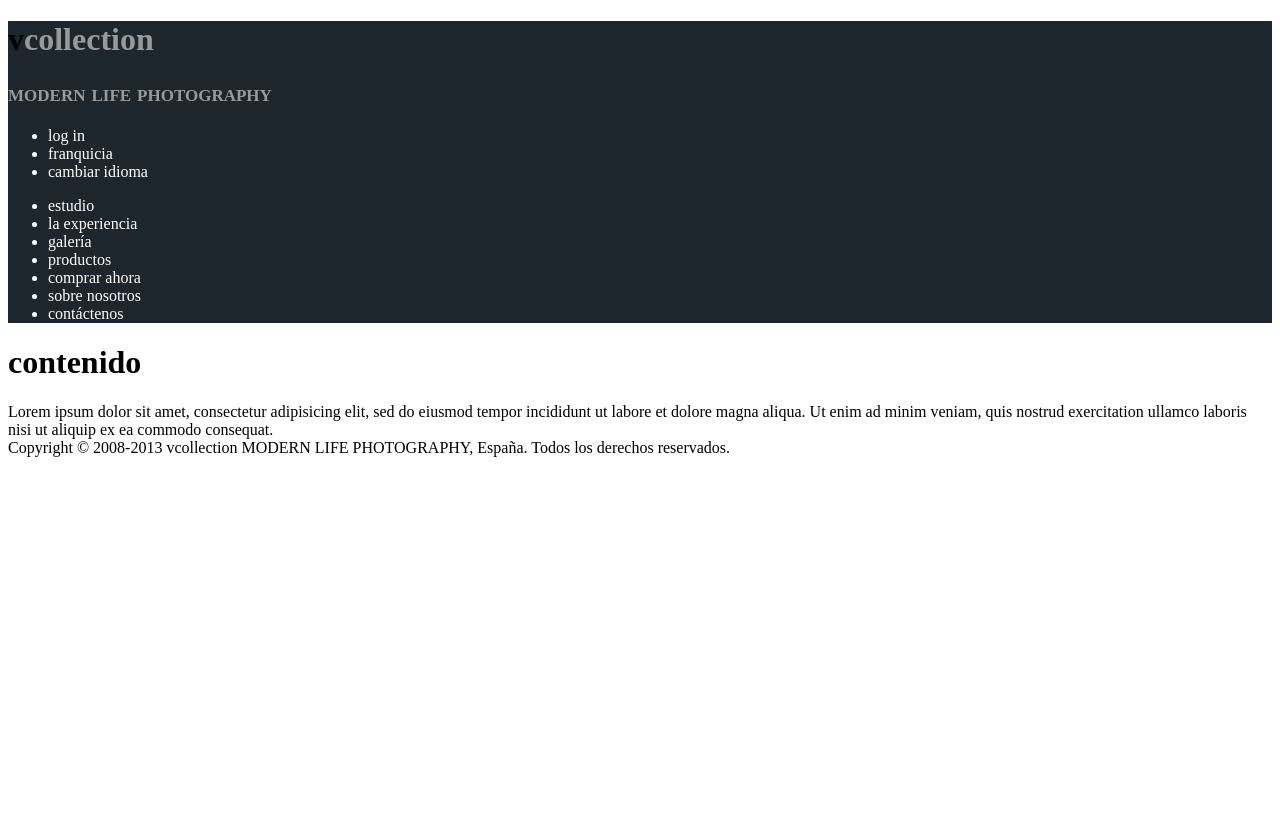
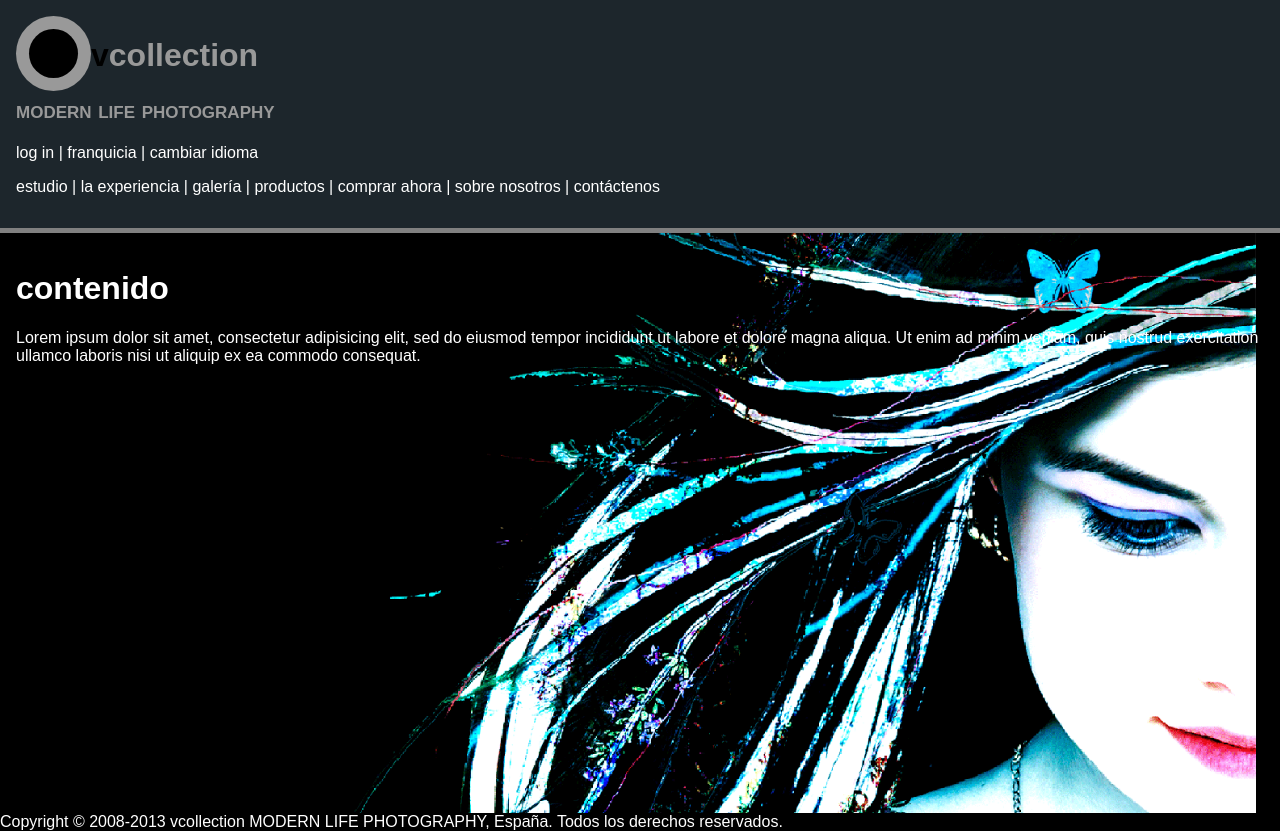
Before and after one commit to mparramont/vcollection, a plain HTML site: page index.html in a window 1280 px wide. Before the commit the page ends 800 px from the top, so only its background shows below. Drawn offline with Linux system fonts and the light colour scheme.

Commit message:
Add background image, more styling

```diff
--- a/css/main.css
+++ b/css/main.css
@@ -1,16 +1,71 @@
-header{
-	background-color: #1D262C;
-	color: #999;
+*{
+  font-family: Arial;
 }
 
-h1:first-letter{
-	color: #000;
+body{
+  margin: 0;
+  background-color: black;
+}
+
+.header, .content{
+  padding: 16px;
+}
+.header{
+  background-color: #1D262C;
+  color: #999;
+  border-bottom: 5px solid gray;
+}
+
+.logo{
+  background-color: #999;
+  border-radius: 50%;
+  width: 75px;
+  height: 75px;
+  position: relative;
+  float: left;
+}
+
+.logo-inside{
+  background-color: black;
+  border-radius: 50%;
+  width: 49px;
+  height: 49px;
+  position: absolute;
+  top: 17%;
+  left: 17%;
+  display: block;
+}
+
+.header h1:first-letter{
+  color: black;
 }
 
 h2{
-	font-variant:small-caps;
+  font-variant:small-caps;
+}
+
+.content{
+  background-image: url('../img/background.png');
+  background-repeat: no-repeat;
+  background-size: auto 100%;
+  height: 548px;
+  color: white;
+}
+
+ul{
+  list-style-type: none;
+  padding-left: 0;
 }
 
 li{
-	color: #FFF;
+  display: inline;
+  color: white;
 }
+
+li:not(:last-child):after{
+  content: " | "
+}
+
+footer{
+  color: white;
+}
--- a/index.html
+++ b/index.html
@@ -3,13 +3,19 @@
     <meta charset="utf-8">
     <title>vcollection</title>
     <link rel="stylesheet" href="css/main.css">
+    <link rel='shortcut icon' type='image/x-icon' href='favicon.ico' />
   </head>
   <body>
-    <header>
-      <hgroup>
+    <div class='header'>
+      <div class="logo">
+        <div class="logo-inside">
+        </div>
+      </div>
+      <div class='title'>
         <h1>vcollection</h1>
         <h2>modern life photography</h1>
-      </hgroup>
+      </div>
+      <div class="menus">
         <ul>
           <li>log in</li>
           <li>franquicia</li>
@@ -24,11 +30,13 @@
           <li>sobre nosotros</li>
           <li>contáctenos</li>
         </ul>
-    </header>
+      </div>
+    </div>
 
+    <div class="content">
       <h1>contenido</h1>
       Lorem ipsum dolor sit amet, consectetur adipisicing elit, sed do eiusmod tempor incididunt ut labore et dolore magna aliqua. Ut enim ad minim veniam, quis nostrud exercitation ullamco laboris nisi ut aliquip ex ea commodo consequat.
-
+    </div>
     <footer>
       Copyright © 2008-2013 vcollection MODERN LIFE PHOTOGRAPHY, España. Todos los derechos reservados.
     </footer>
```
Also changed, not shown: img/background.png (renamed from swiffy output/download (1).png). Lines whose indentation alone changed are shown as unchanged.
